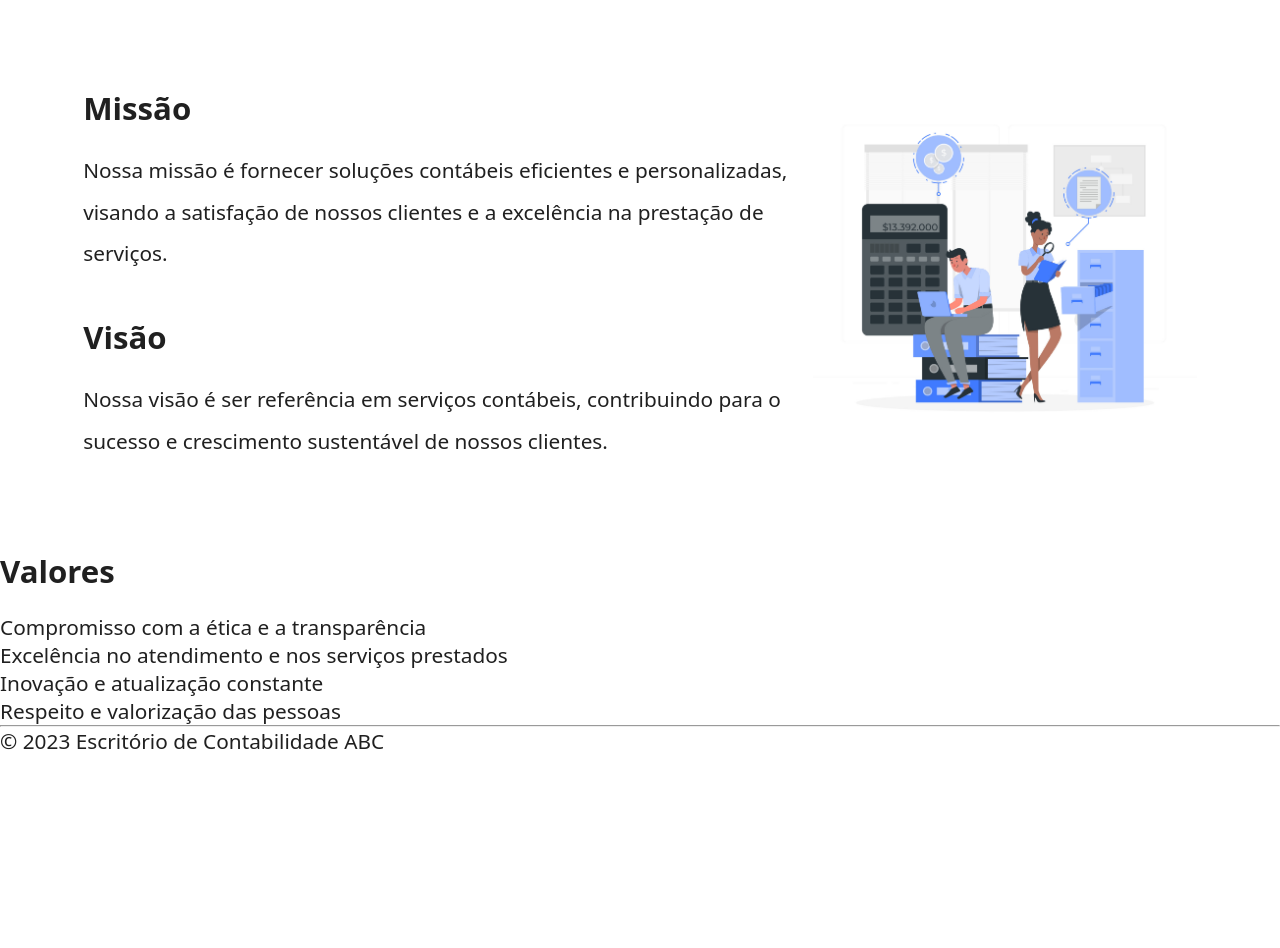
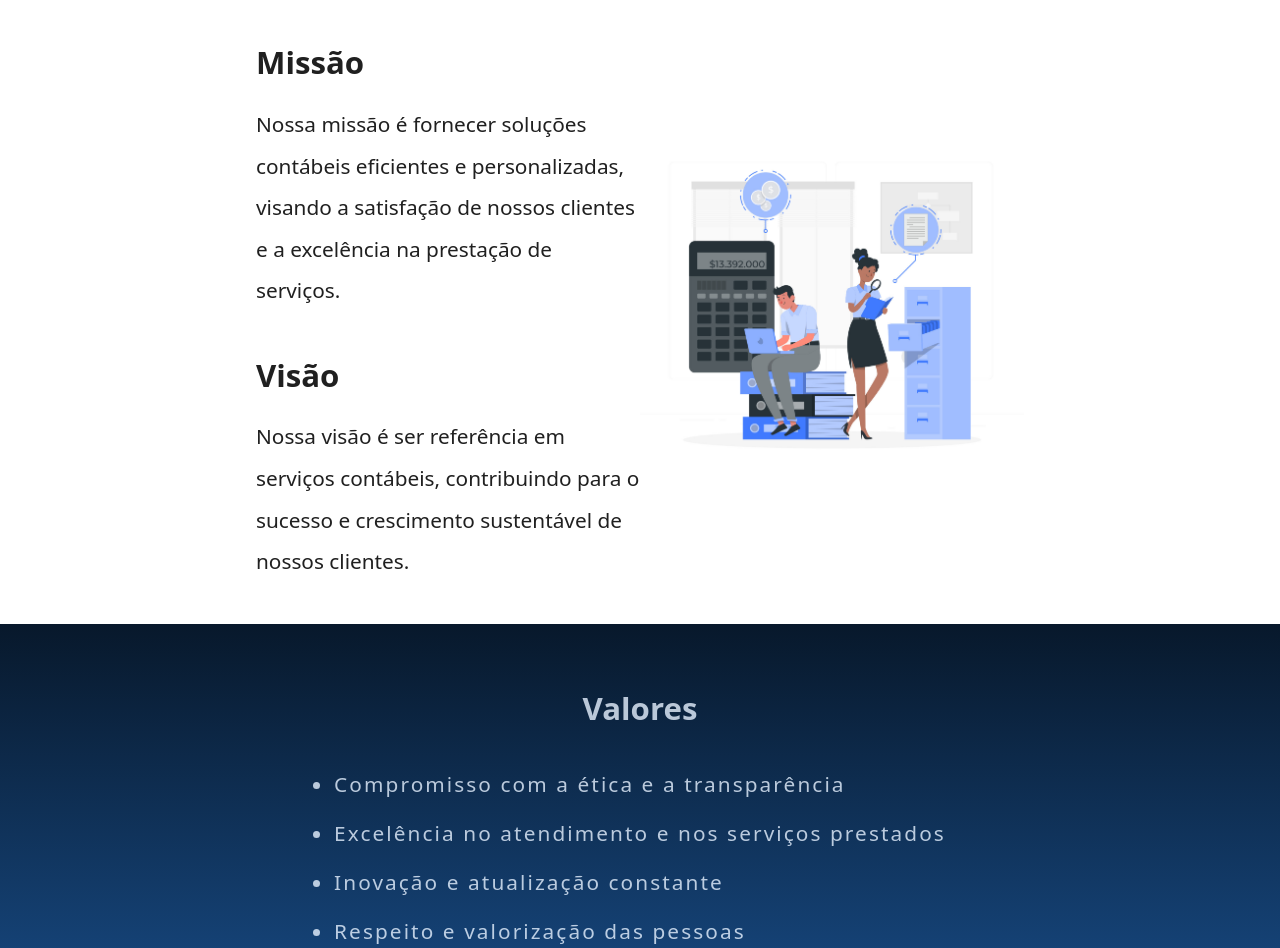
Before and after one commit to mhidekiw/accounting-office-site, a website built with webpack: page dist/index.html in a window 1280 px wide. Shown: the part 786-1734 px from the top of the page. Before the commit the page ends 1541 px from the top, so only its background shows below. Built offline with nearby package versions, Linux system fonts and the light colour scheme.

Commit message:
Added style to the values section of the home page and improved sizing of vision/mission section

```diff
--- a/src/style.css
+++ b/src/style.css
@@ -9,6 +9,7 @@
     --color-text: #202020;
     --color-text-dark-blue: rgba(0, 48, 102, 0.8);
     --color-background: #ffffff;
+    --color-text-light-blue: hsla(212, 100%, 95%, 0.8);
     font-size: 1.3rem;
 }
 
@@ -110,7 +111,7 @@ main h2 {
     display: flex;
     align-items: center;
     justify-content: space-between;
-    margin: 4rem;
+    padding: 2rem 20%;
 }
 
 .text-block {
@@ -125,3 +126,19 @@ main h2 {
     max-width: 30vw;
     height: auto;
 }
+
+#values-section {
+    display: flex;
+    flex-direction: column;
+    align-items: center;
+
+    background-image: linear-gradient(to bottom, hsl(212, 70%, 10%), hsl(212, 70%, 30%));
+
+    padding: 3rem;
+    color: var(--color-text-light-blue);
+}
+
+#values-section li{
+    margin-top: 1rem;
+    letter-spacing: .1rem;
+}
```
Also changed, not shown: dist/index.html.
